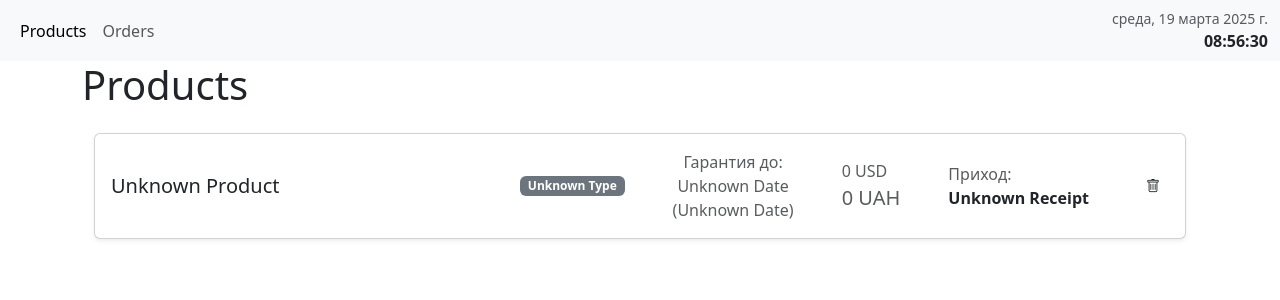
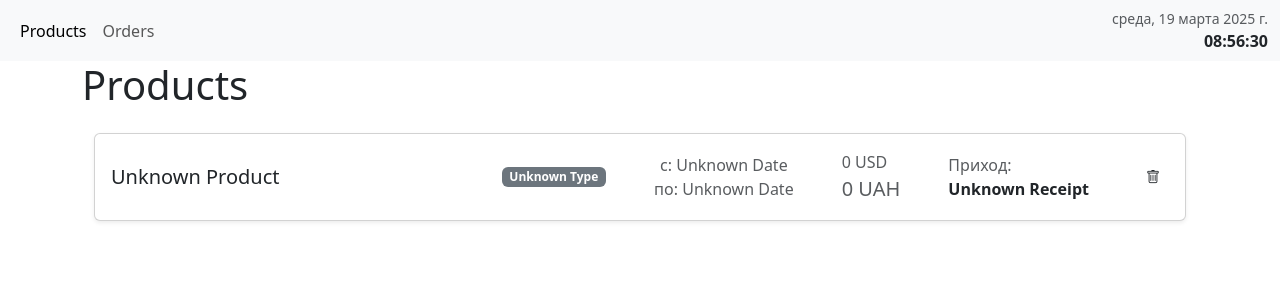
Before and after one commit to badday182/berkun-dzencode-test, a Next.js app in the folder my-app/: page /products in a window 1280 px wide. Shown: the top 300 px of the page. Built offline with nearby package versions, Linux system fonts and the light colour scheme.

Commit message:
Refactor ProductsCard component; rename to ProductCard and integrate into OrderProductsCard

```diff
--- a/my-app/src/components/orderProductsCard/index.tsx
+++ b/my-app/src/components/orderProductsCard/index.tsx
@@ -6,6 +6,7 @@ import { useAppDispatch, useAppSelector } from "@/lib/hooks";
 import clsx from "clsx";
 
 import styles from "./index.module.css";
+import ProductCard from "../productsCard";
 
 const OrderProductsCard: React.FC = () => {
   const dispatch = useAppDispatch();
@@ -26,6 +27,7 @@ const OrderProductsCard: React.FC = () => {
             dispatch(setSelectedOrderId(null));
           }}
         ></i>
+        <ProductCard />
       </div>
     </div>
   );
--- a/my-app/src/components/productsCard/index.tsx
+++ b/my-app/src/components/productsCard/index.tsx
@@ -1,7 +1,7 @@
 import { ProductCardProps } from "@/types";
 import styles from "./index.module.css";
 
-const ProductsCard: React.FC<ProductCardProps> = ({
+const ProductCard: React.FC<ProductCardProps> = ({
   title = "Unknown Product",
   productType = "Unknown Type",
   guaranteeStartDate = "Unknown Date",
@@ -26,9 +26,14 @@ const ProductsCard: React.FC<ProductCardProps> = ({
             </div>
 
             <div className="d-flex flex-column align-items-center flex-shrink-0">
-              <div className="text-muted">Гарантия до:</div>
-              <div className="text-muted">{guaranteeEndDate}</div>
-              <div className="text-muted fs-6">({guaranteeStartDate})</div>
+              <div>
+                <span className="text-muted">с: </span>
+                <span className="text-muted">{guaranteeStartDate}</span>
+              </div>
+              <div>
+                <span className="text-muted">по: </span>
+                <span className="text-muted fs-6">{guaranteeEndDate}</span>
+              </div>
             </div>
 
             <div className="d-flex flex-column flex-shrink-0">
@@ -51,4 +56,4 @@ const ProductsCard: React.FC<ProductCardProps> = ({
   );
 };
 
-export default ProductsCard;
+export default ProductCard;
```
